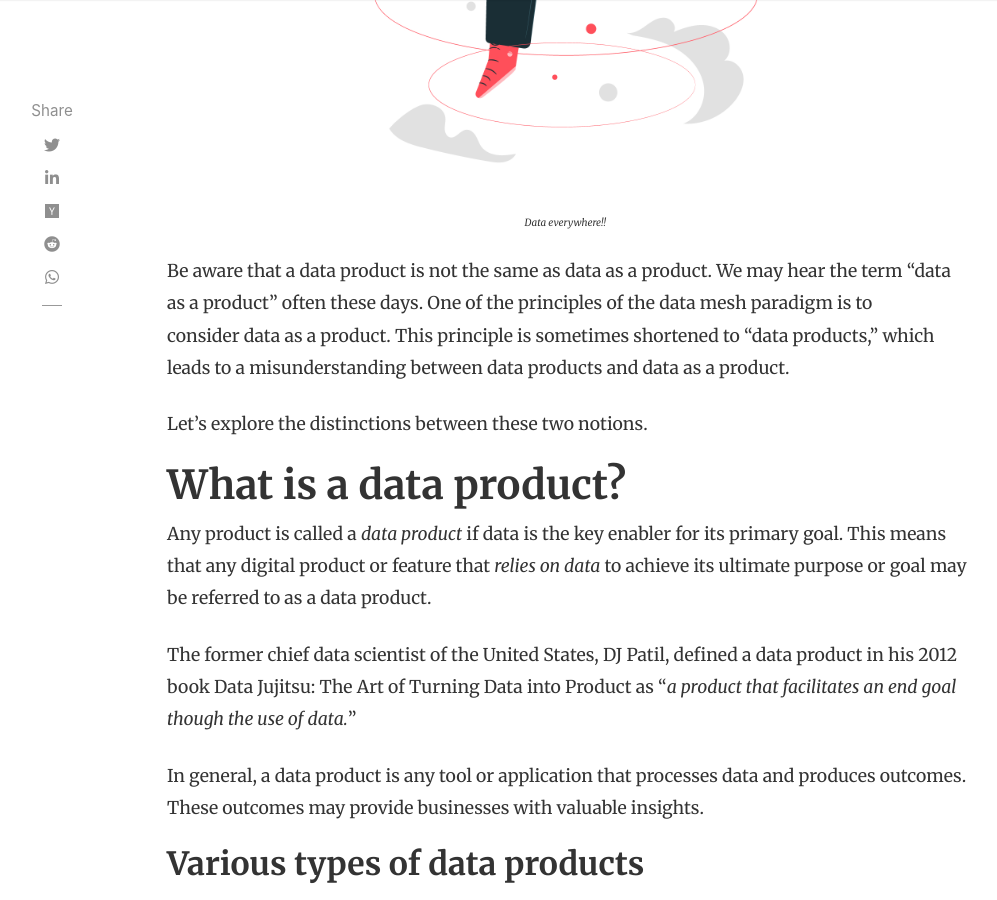
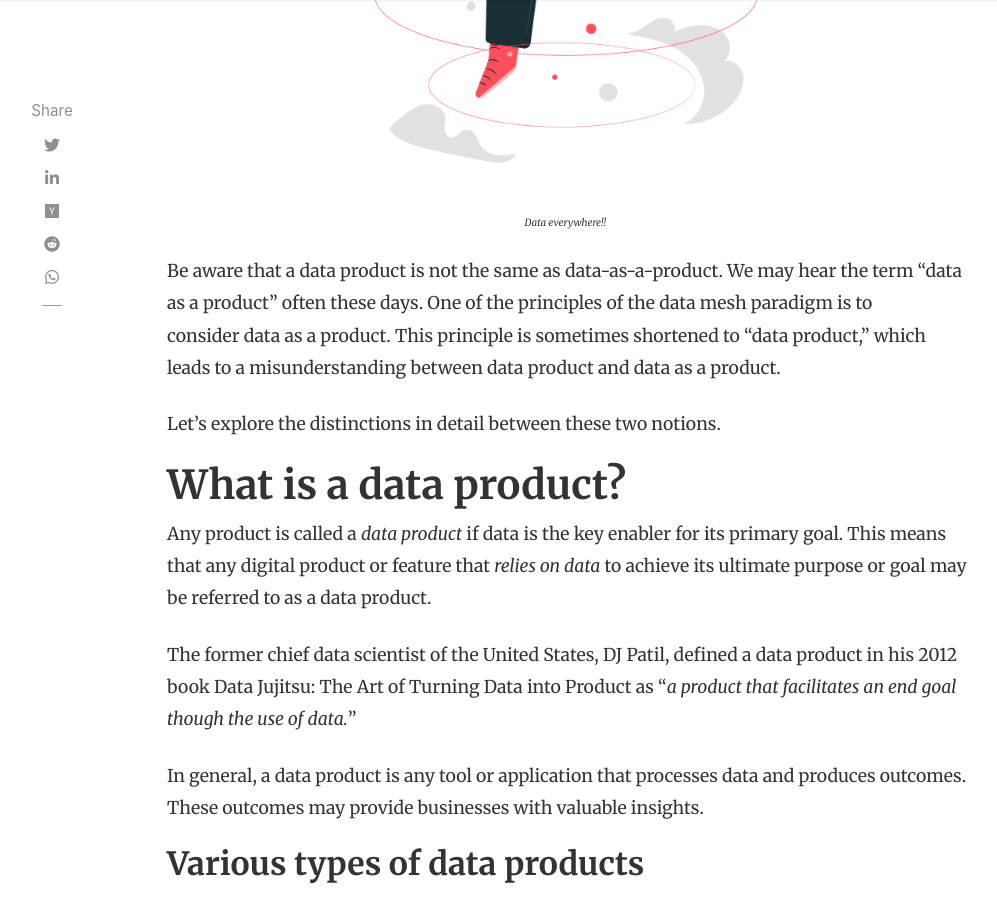
Before and after one commit to SenthilNayagan/senthilnayagan.github.io, a Jekyll site: the page built from _posts/data-management/data-engineering/concepts/2022-08-02-data-product.markdown, in a window 1280 px wide and 900 px high, scrolled down 1894 px. Shown: the whole window, without its empty margins (118-1115 px from the left). Built offline with Jekyll 4.4.1, drawn with Linux system fonts in a browser that asks for light colours; nearby versions of some CDN libraries; comment, search, counter and statistics services are not loaded.

Commit message:
Contents updated

```diff
--- a/_posts/data-management/data-engineering/concepts/2022-08-02-data-product.markdown
+++ b/_posts/data-management/data-engineering/concepts/2022-08-02-data-product.markdown
@@ -18,9 +18,9 @@
 |:-:|
 |<sub><sup>*Data everywhere!!*</sup></sub>|<br/><br/>
 
-Be aware that a data product is not the same as data as a product. We may hear the term "data as a product" often these days. One of the principles of the data mesh paradigm is to consider data as a product. This principle is sometimes shortened to "data products," which leads to a misunderstanding between data products and data as a product.
+Be aware that a data product is not the same as data-as-a-product. We may hear the term "data as a product" often these days. One of the principles of the data mesh paradigm is to consider data as a product. This principle is sometimes shortened to "data product," which leads to a misunderstanding between data product and data as a product.
 
-Let's explore the distinctions between these two notions.
+Let's explore the distinctions in detail between these two notions.
 
 # What is a data product?
 Any product is called a *data product* if data is the key enabler for its primary goal. This means that any digital product or feature that *relies on data* to achieve its ultimate purpose or goal may be referred to as a data product.
```
